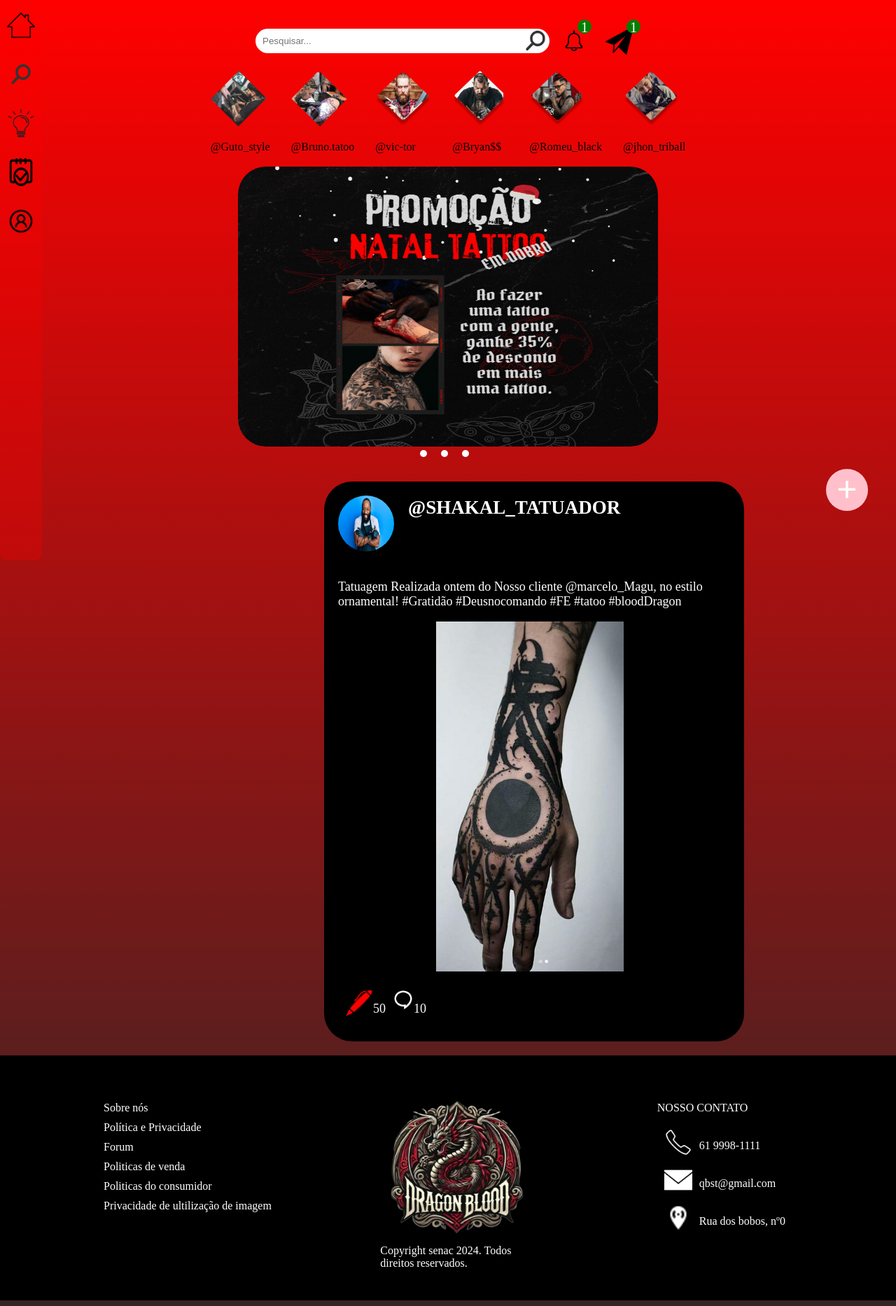
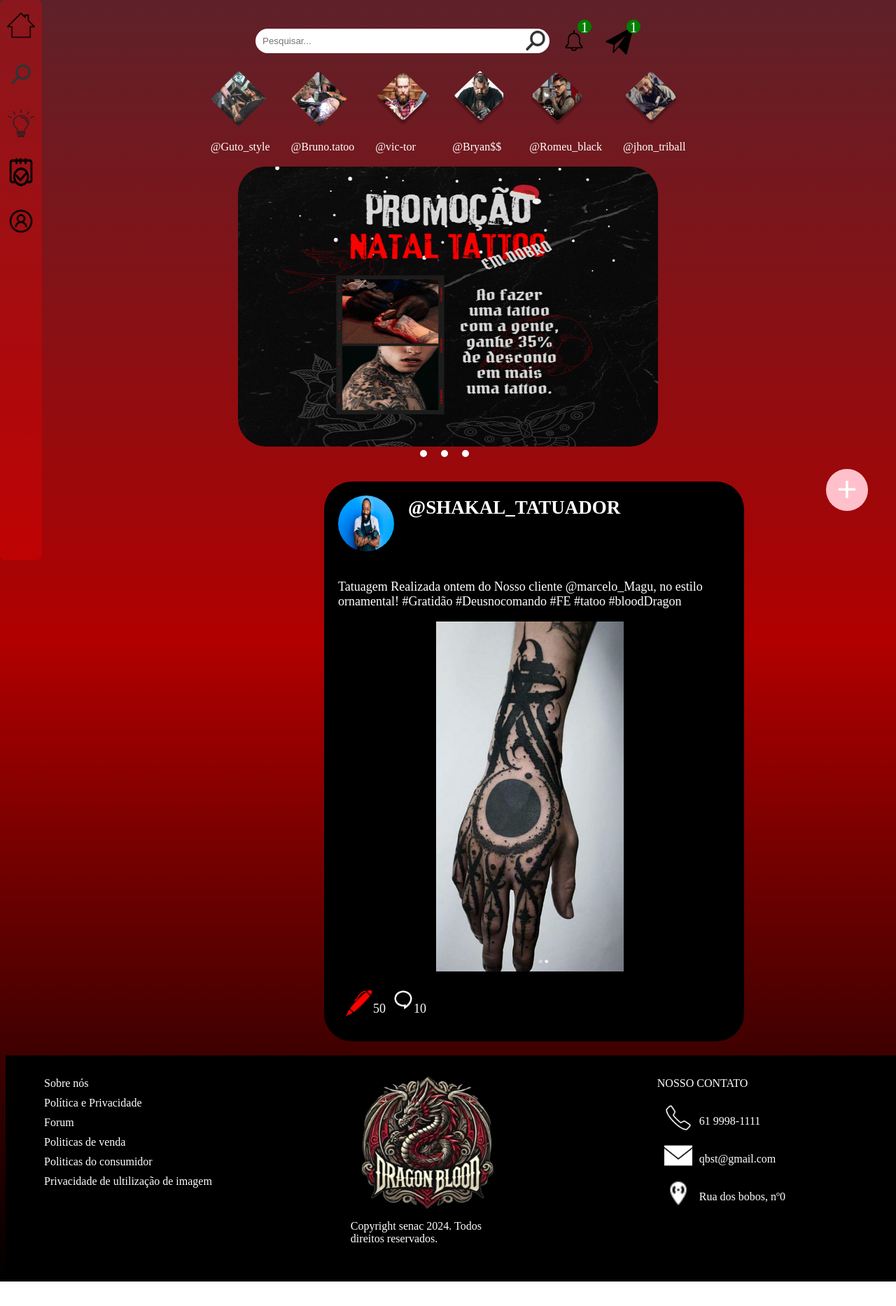
Before and after one commit to kaykyhs/Blood-dragon, a website: page index.html in a window 1280 px wide. Shown: the whole page at 70% size. After the commit the page ends 1831 px from the top, so only its background shows below. Drawn offline with Linux system fonts and the light colour scheme.

Commit message:
pagina inicial

```diff
--- a/Login/tinta.js
+++ b/Login/tinta.js
@@ -94,7 +94,5 @@ function fecha_conversa(){
 
 }
 function filtro(f) {
-     if (document.getElementsByClassName(f)) {
 
-     }
 }
--- a/index.html
+++ b/index.html
@@ -192,6 +192,7 @@
         </div>
 
     </footer>
+    <script src="script.js"></script>
 </body>
 
 </html>
--- a/inicial.css
+++ b/inicial.css
@@ -1,12 +1,11 @@
 body {
-    background-image: linear-gradient(to top, rgb(53, 37, 37), red);
+    background-image: linear-gradient(to top, #000000,rgb(177, 0, 0),#5e2129);
     height: auto;
     display: block;
     align-items: center;
     justify-content: center;
 }
 footer{
-    margin-left: -10px;
     margin-right: -10px;
     margin-top: 20px;
     display:flex;
@@ -14,9 +13,9 @@ footer{
     background-color: black;
     text-decoration: none;
     color:white;
-    padding-top: 50px;
+    padding-top: 15px;
     padding-right: 150px;
-    padding-left:100px;
+    padding-left: 5px;
     justify-content:space-between;
 }
 footer a{
@@ -31,6 +30,9 @@ footer li{
 #logo_footer{
     width: 200px;
     height:200px;
+}
+p{
+    color: white;
 }
 footer img{
     height: 40px;
@@ -488,7 +490,7 @@ header img {
 }
 #conversa{
     display: none;
-    height: 460px;
+    height: 100%;
     overflow-y: scroll;
     background-image: url(img_fundo.jpg);
     background-size: cover;
```
